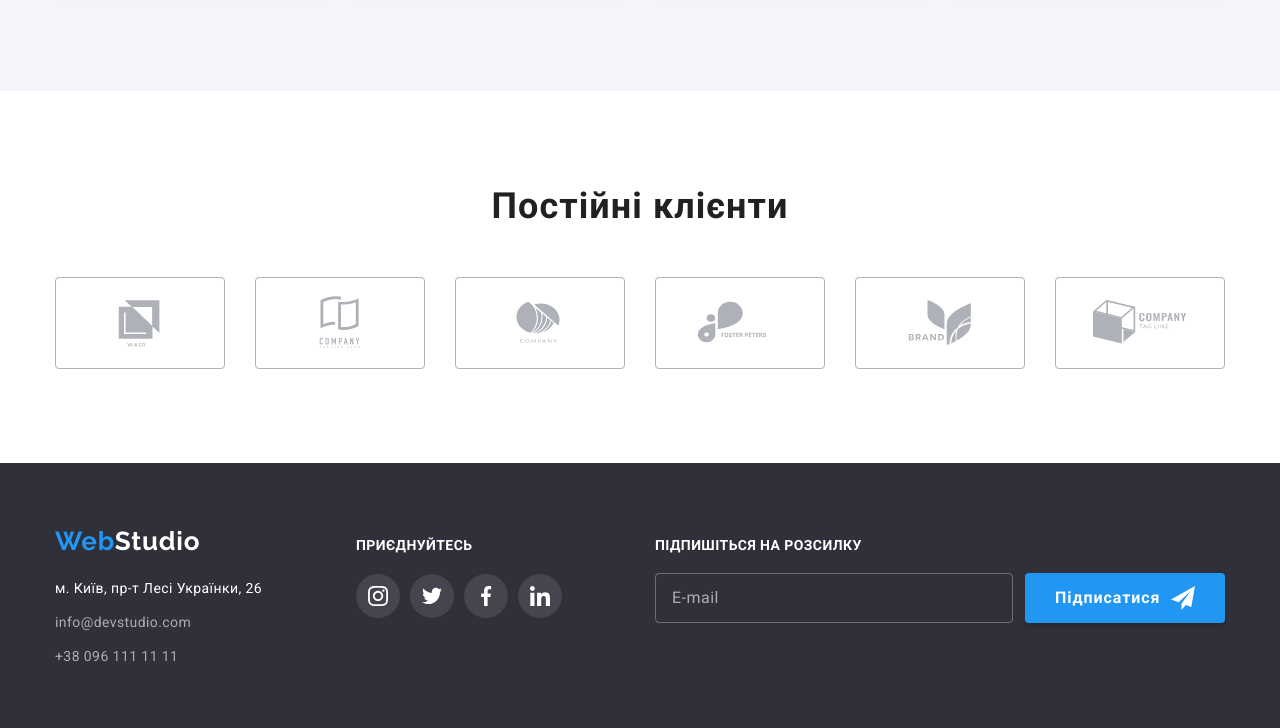
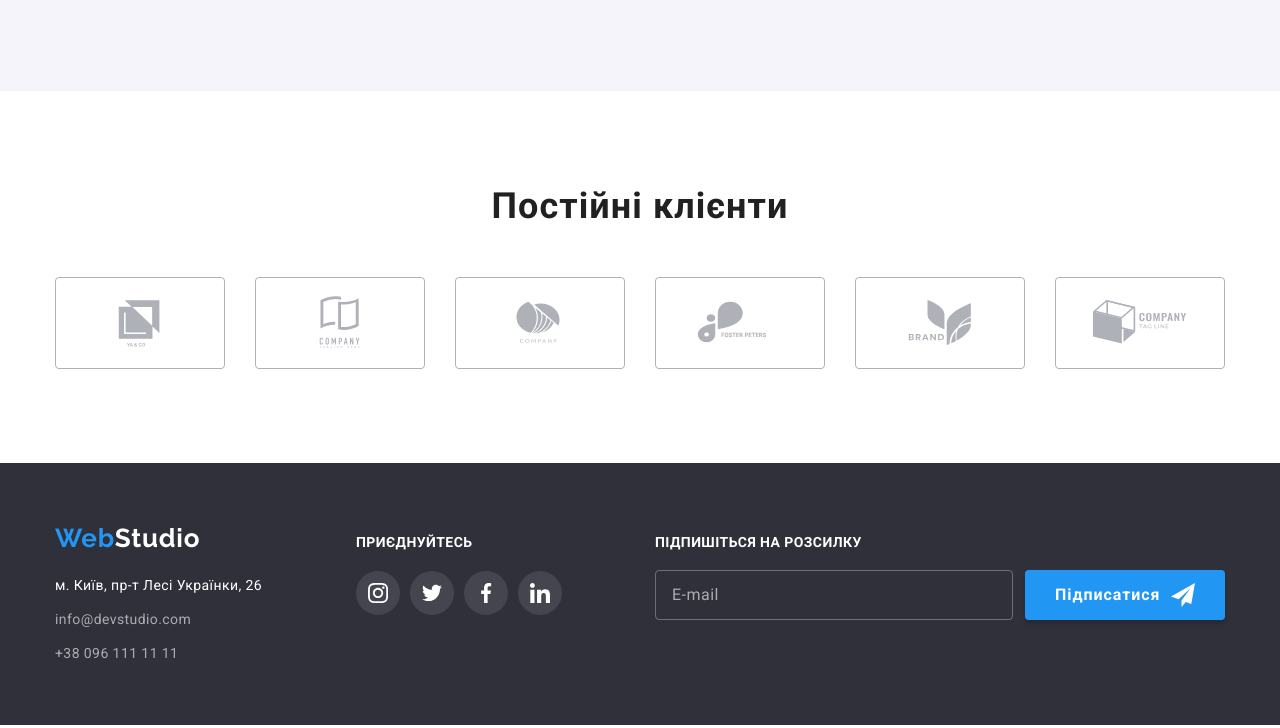
Before and after one commit to Anastasiia1703/goit-markup-hw-07, a plain HTML site: page index.html in a window 1280 px wide. Shown: the part 2219-2947 px from the top of the page. Drawn offline with nearby package versions, Linux system fonts and the light colour scheme.

Commit message:
доработка

```diff
--- a/sass/base/_base.scss
+++ b/sass/base/_base.scss
@@ -2,6 +2,16 @@ body {
   font-family: "Roboto", sans-serif;
   background-color: var(--secondary-white-color);
   color: var(--primary-text-color);
+}
+
+h1,
+h2,
+h3,
+h4,
+h5,
+h6,
+p {
+  margin: 0;
 }
 
 img {
--- a/sass/components/_modal.scss
+++ b/sass/components/_modal.scss
@@ -23,7 +23,6 @@
 
   width: 528px;
   height: 581px;
-
   background: var(--secondary-white-color);
   box-shadow: 0px 1px 3px rgba(0, 0, 0, 0.12), 0px 1px 1px rgba(0, 0, 0, 0.14),
     0px 2px 1px rgba(0, 0, 0, 0.2);
@@ -43,8 +42,6 @@
   right: 8px;
   border: 1px solid rgba(0, 0, 0, 0.1);
   border-radius: 50%;
-  cursor: pointer;
-  background-color: var(--secondary-white-color);
 }
 
 .close__icon {
@@ -59,6 +56,10 @@
   transition-timing-function: var(--timing-function);
   &:hover,
   &:focus {
+    fill: var(--accent-color);
+  }
+  .close:hover &,
+  .close:focus & {
     fill: var(--accent-color);
   }
 }
--- a/sass/main.scss
+++ b/sass/main.scss
@@ -1,20 +1,21 @@
 @import "./base/base";
+@import "./base/container";
+@import "./base/portfolio-section";
+@import "./base/section";
+
 @import "./components/btn";
-@import "./components/container";
-@import "./components/portfolio-section";
-@import "./components/section";
 @import "./components/modal";
 
 @import "./utils/variables";
 @import "./utils/hidden";
 
-@import "./header";
-@import "./hero";
-@import "./peculiarities";
-@import "./occupation";
-@import "./team";
-@import "./clients";
-@import "./footer";
+@import "./layouts/header";
+@import "./layouts/hero";
+@import "./layouts/peculiarities";
+@import "./layouts/occupation";
+@import "./layouts/team";
+@import "./layouts/clients";
+@import "./layouts/footer";
 
-@import "./portfolio-filters";
-@import "./portfolio-cards";
+@import "./layouts/portfolio-filters";
+@import "./layouts/portfolio-cards";
```
Also changed, not shown: css/main.css, css/main.min.css, sass/base/_container.scss (renamed from sass/components/_container.scss), sass/base/_portfolio-section.scss (renamed from sass/components/_portfolio-section.scss), sass/base/_section.scss (renamed from sass/components/_section.scss), sass/layouts/_clients.scss (renamed from sass/_clients.scss), sass/layouts/_footer.scss (renamed from sass/_footer.scss), sass/layouts/_header.scss (renamed from sass/_header.scss), sass/layouts/_hero.scss (renamed from sass/_hero.scss), sass/layouts/_occupation.scss (renamed from sass/_occupation.scss), sass/layouts/_peculiarities.scss (renamed from sass/_peculiarities.scss), sass/layouts/_portfolio-cards.scss (renamed from sass/_portfolio-cards.scss), sass/layouts/_portfolio-filters.scss (renamed from sass/_portfolio-filters.scss), sass/layouts/_team.scss (renamed from sass/_team.scss), 2 other files.
